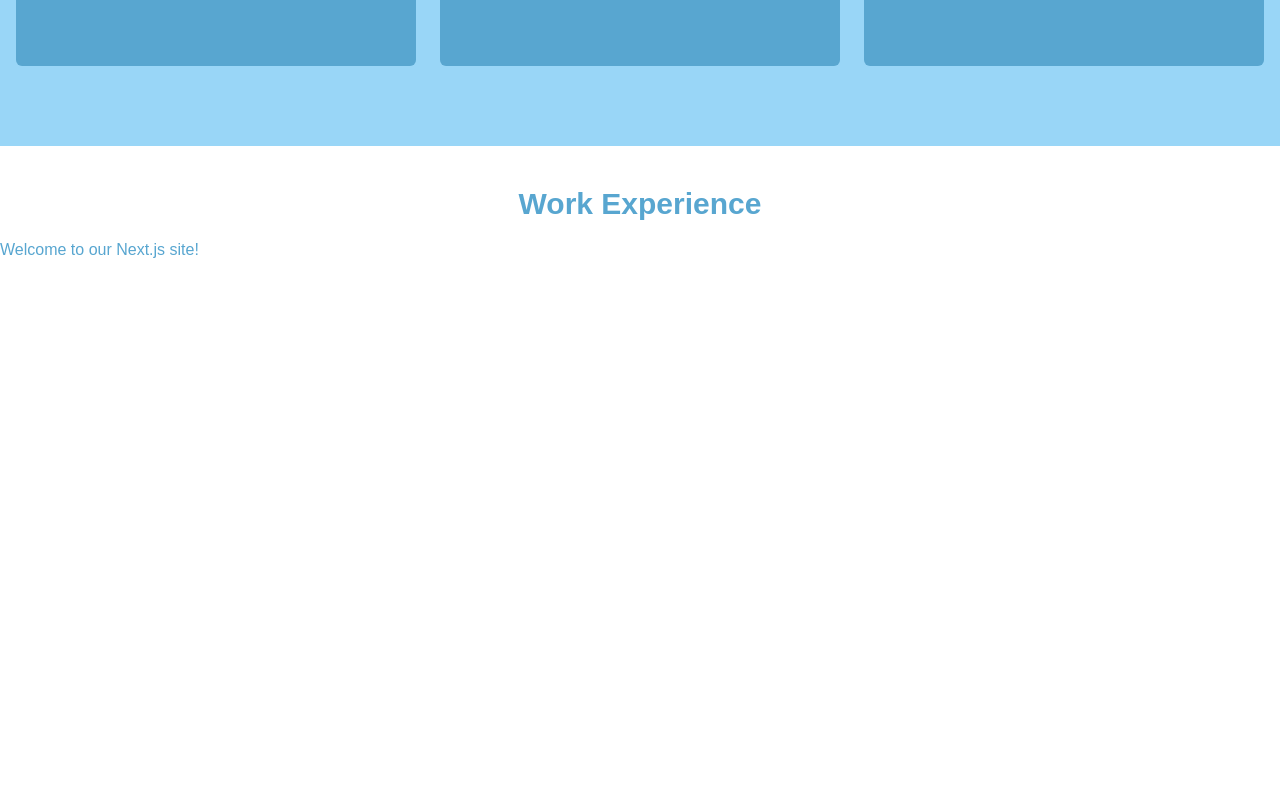
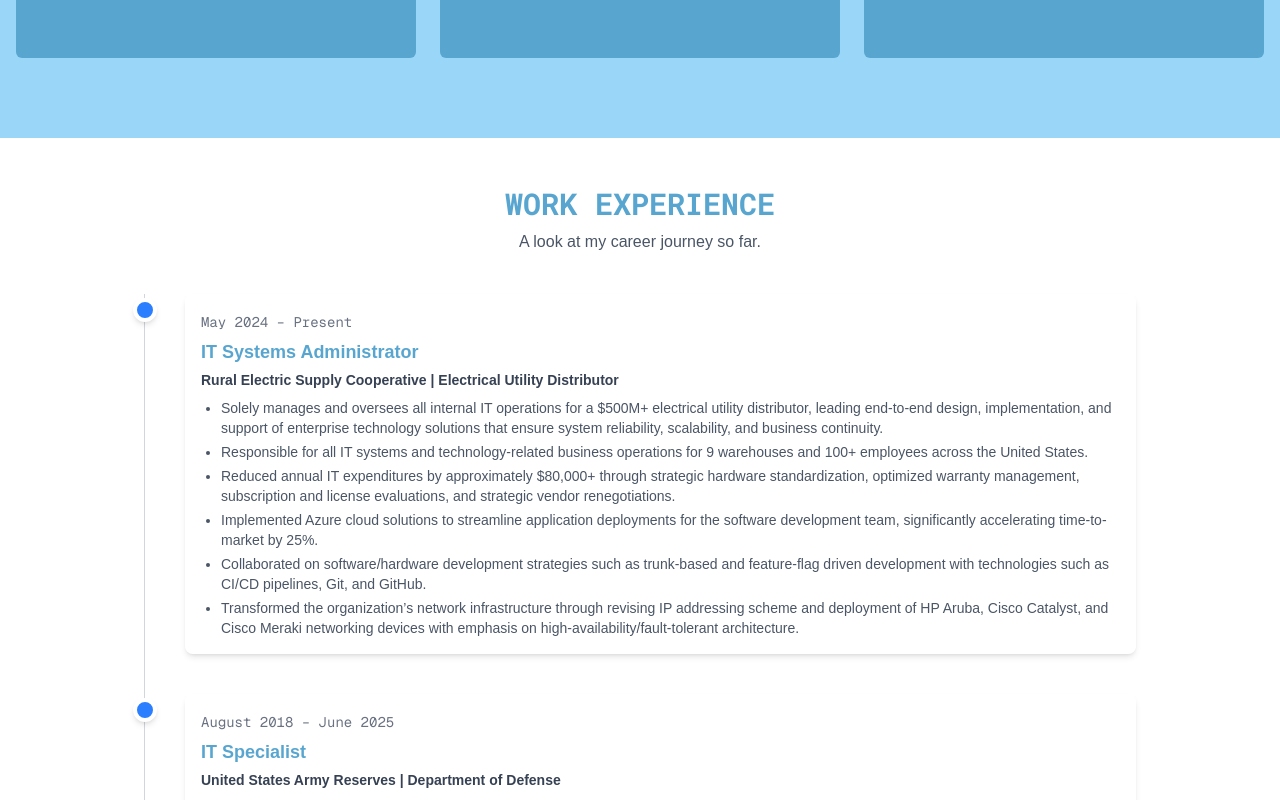
Before and after one commit to jjrox2167/portfolliowebsite, a Next.js app: page / in a window 1280 px wide. Shown: the part 1920-2720 px from the top of the page. Before the commit the page ends 2222 px from the top, so only its background shows below. Built offline with nearby package versions, Linux system fonts and the light colour scheme.

Commit message:
Add resume button and work experience timeline

```diff
--- a/src/components/AboutSection.tsx
+++ b/src/components/AboutSection.tsx
@@ -46,7 +46,7 @@ export default function AboutSection() {
     <section className="py-20 px-4 relative bg-[#99D6F7]">
       {/* Heading */}
       <motion.h2
-        className="text-4xl font-roboto-mono font-bold text-white text-center mb-12 uppercase"
+        className="text-4xl font-roboto-mono font-bold text-white text-center mb-10 uppercase"
         initial={{ scale: 0.8, opacity: 0 }}
         whileInView={{ scale: 1, opacity: 1 }}
         transition={{ duration: 0.4, ease: 'easeIn' }}
@@ -75,13 +75,18 @@ export default function AboutSection() {
           <p className='text-lg'>
             As the organization’s technology SME, I consult with executives and engineers to design networks, systems, and cloud architectures that drive operational excellence.
           </p>
-          <button className="mt-4 px-6 py-3 bg-[#58a6d0] text-white rounded-full shadow-md font-semibold">
-            View Resume
-          </button>
+          <a
+            href="/JulienBrown_Resume.pdf"
+            target="_blank"
+            rel="noopener noreferrer"
+            className="mt-4 inline-block px-6 py-3 bg-[#58a6d0] text-white rounded-full shadow-md font-semibold hover:bg-[#70b4dd] transition"
+          >
+          View Resume
+          </a>
         </motion.div>
 
         {/* Right cards*/}
-{/* Right cards with animation */}
+
 <motion.div
   className="grid grid-cols-1 gap-6"
   variants={containerVariants}
@@ -126,7 +131,7 @@ export default function AboutSection() {
 
         {/* bottom of About Me/ Title */}
       </div>
-        <div className='container mx-auto max-w-5xl text-center py-16'>
+        <div className='container mx-auto  max-w-5xl text-center py-16'>
           <h1 className='font-roboto-mono text-white text-2xl font-bold uppercase'>Software/Development Technical Skills
             <span className='block w-72 h-0.5 bg-white mx-auto mt-2'></span>
           </h1>
--- a/src/components/WorkExperience.tsx
+++ b/src/components/WorkExperience.tsx
@@ -1,10 +1,76 @@
+'use client';
+
 import React from 'react';
 
 const WorkExperience = () => {
   return (
-    <div className="container mx-auto py-10">
-      <h1 className="text-3xl font-bold mb-4 text-center">Work Experience</h1>
-      <p>Welcome to our Next.js site!</p>
+    <div className="py-12 px-4 max-w-5xl mx-auto">
+      <div className="text-center mb-10">
+        <h1 className="text-3xl font-roboto-mono font-bold text-[#58a6d0] mb-2 uppercase">Work Experience</h1>
+        <p className="text-gray-600">A look at my career journey so far.</p>
+      </div>
+
+      <ul className="relative border-l border-gray-300 pl-6">
+        {[
+          {
+            date: 'May 2024 – Present',
+            title: 'IT Systems Administrator',
+            company: 'Rural Electric Supply Cooperative | Electrical Utility Distributor',
+            bullets: [
+              'Solely manages and oversees all internal IT operations for a $500M+ electrical utility distributor, leading end-to-end design, implementation, and support of enterprise technology solutions that ensure system reliability, scalability, and business continuity.',
+              'Responsible for all IT systems and technology-related business operations for 9 warehouses and 100+ employees across the United States.',
+              'Reduced annual IT expenditures by approximately $80,000+ through strategic hardware standardization, optimized warranty management, subscription and license evaluations, and strategic vendor renegotiations.',
+              'Implemented Azure cloud solutions to streamline application deployments for the software development team, significantly accelerating time-to-market by 25%.',
+              'Collaborated on software/hardware development strategies such as trunk-based and feature-flag driven development with technologies such as CI/CD pipelines, Git, and GitHub.',
+              'Transformed the organization’s network infrastructure through revising IP addressing scheme and deployment of HP Aruba, Cisco Catalyst, and Cisco Meraki networking devices with emphasis on high-availability/fault-tolerant architecture.',
+            ],
+          },
+          {
+            date: 'August 2018 – June 2025',
+            title: 'IT Specialist',
+            company: 'United States Army Reserves | Department of Defense',
+            bullets: [
+              'Supported combat training center rotations, field training exercises, garrison operations, and contingency operations utilizing satellite system (CSS VSAT) communications.',
+              'Operated as a supporting role for CENTRIX systems under the 88th Army, MSC-K, and the 498th on the Korean peninsula.',
+              'Collaborated with Republic of Korea allied forces on sustaining communication infrastructure and equipment within exercise Ulchi Freedom Shield.',
+            ],
+          },
+          {
+            date: 'November 2022 – May 2024',
+            title: 'IT Services Engineer',
+            company: 'Rhyme Business Products | Managed Services Provider',
+            bullets: [
+              "Curated the organization's telecom services department within 1 year, achieving a remarkable $100,000+ in annual recurring revenue through innovative project implementation and process optimization.",
+              "Provided solutions for over 20+ diverse businesses resulting in robust network infrastructure, encompassing routers, switches, firewalls, and IPSEC Site-to-Site VPN connections.",
+              "Orchestrated Agile, hybrid, and waterfall-based approaches for various projects as the primary engineer & project manager; extending services to clients statewide and nationwide.",
+            ],
+          },
+          {
+            date: 'October 2021 – November 2022',
+            title: 'IT Network Engineer',
+            company: 'Ignatek LLC. | Managed Services Provider',
+            bullets: [
+              "Responsible for overseeing network operations for 12+ different organizations including an international cloud-based company composed of 150+ users and devices.",
+              "Delivered tailored cloud, software, and infrastructure solutions to municipalities, public-service departments, and small/medium businesses.",
+              "Provided LAN/WLAN on premise & virtualized network infrastructure deployment through multi-vendor firewall routers, switches, APs, and servers.",
+            ]
+            },
+        ].map((exp, i) => (
+          <li key={i} className="mb-10 ml-4 relative">
+            <span className="absolute -left-13 top-1 w-6 h-6 bg-blue-500 rounded-full border-4 border-white shadow-md"></span>
+            <div className=" bg-white/30 backdrop-blur-lg rounded-lg shadow-md p-4">
+              <time className="text-sm text-gray-500 font-mono">{exp.date}</time>
+              <h3 className="text-lg text-[#58a6d0] font-bold mt-1">{exp.title}</h3>
+              <p className="  text-sm font-semibold text-gray-700 mt-1">{exp.company}</p>
+              <ul className="list-disc list-outside pl-5 mt-2 space-y-1 text-sm text-gray-600">
+                {exp.bullets.map((point, idx) => (
+                  <li key={idx}>{point}</li>
+                ))}
+              </ul>
+            </div>
+          </li>
+        ))}
+      </ul>
     </div>
   );
 };
```
Also changed, not shown: package.json (+7 -0 lines), 2 other files (tests, documents, lock files or other folders).
